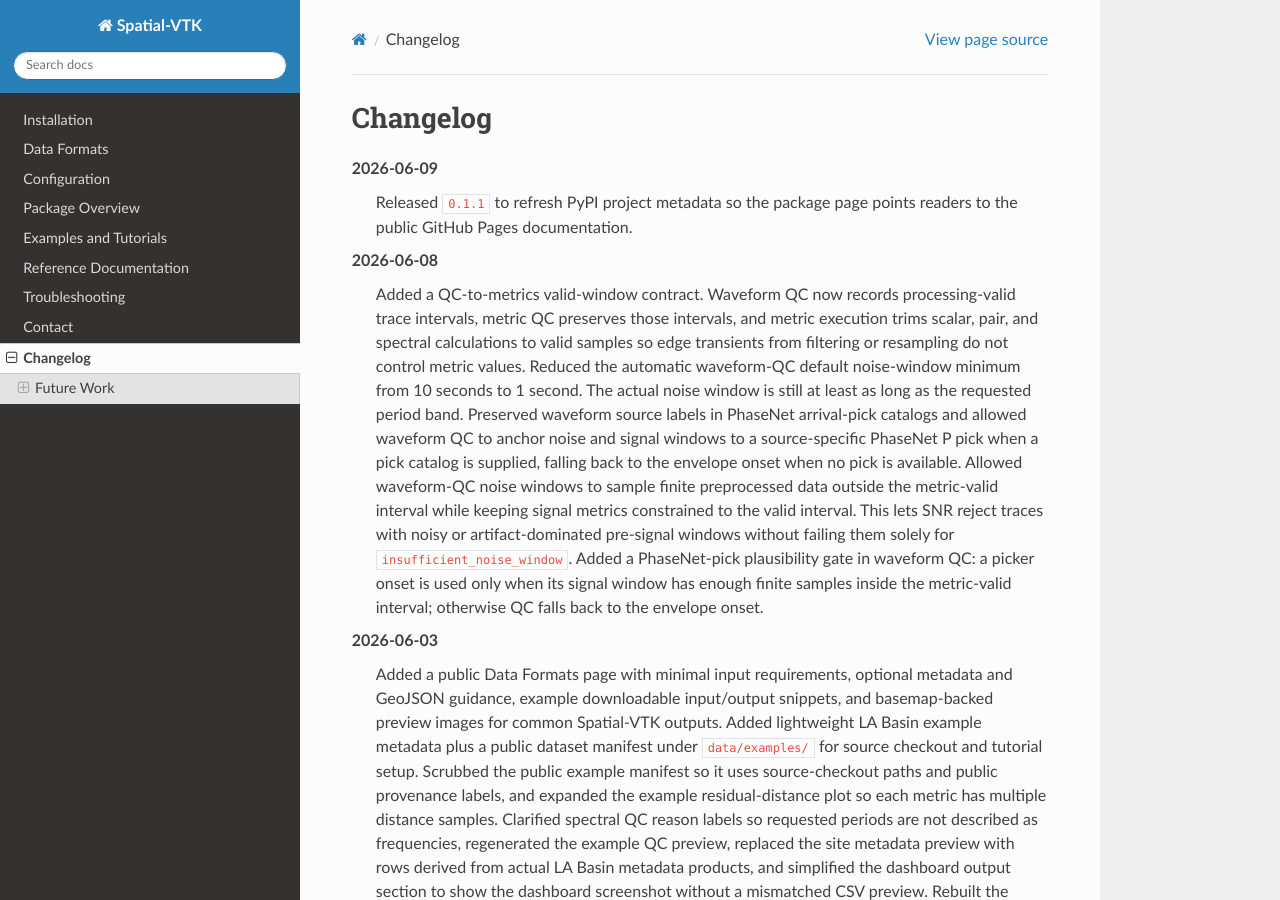
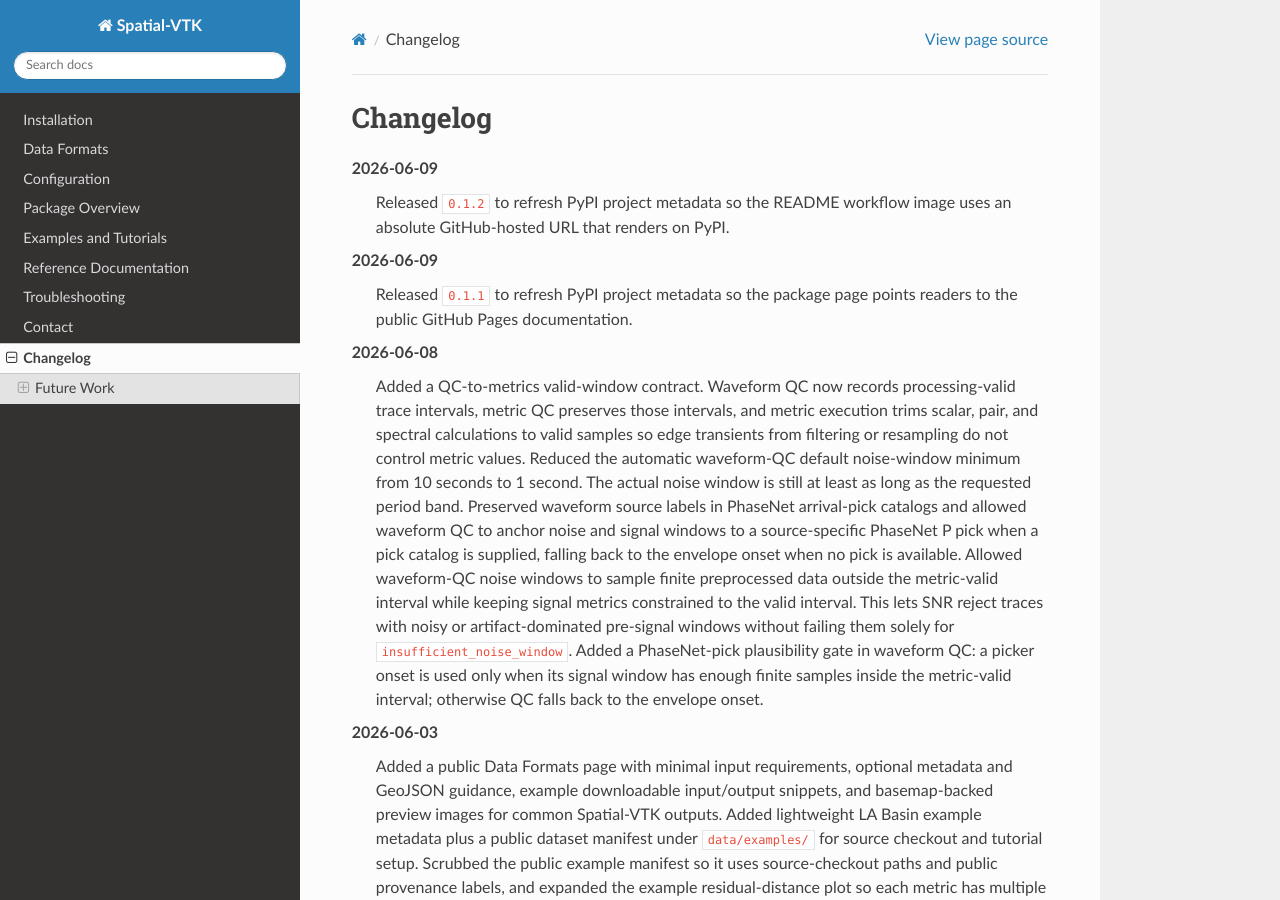
Before and after one commit to bcbirkel/spatial-vtk, a Sphinx documentation site: the page built from docs/changelog.rst, in a window 1280 px wide and 900 px high. Built offline with Sphinx 7.4.7 and the Read the Docs theme 3.1.0, drawn with Linux system fonts in a browser that asks for light colours; pages that are not in the unit, such as notebooks, are missing from menus.

Commit message:
Fix PyPI README workflow image

```diff
--- a/docs/changelog.rst
+++ b/docs/changelog.rst
@@ -1,5 +1,9 @@
 Changelog
 =========
+
+2026-06-09
+   Released ``0.1.2`` to refresh PyPI project metadata so the README workflow
+   image uses an absolute GitHub-hosted URL that renders on PyPI.
 
 2026-06-09
    Released ``0.1.1`` to refresh PyPI project metadata so the package page
--- a/pyproject.toml
+++ b/pyproject.toml
@@ -4,7 +4,7 @@
 
 [project]
 name = "spatial-vtk"
-version = "0.1.1"
+version = "0.1.2"
 description = "spatial-vtk provides spatial validation tools for ground-motion simulations, with data QC, residual and metric calculations, geologic metadata integration, spatial statistics, extensive mapping capabilities, and interactive dashboards for quantifying and visualizing model performance patterns."
 readme = "README.md"
 requires-python = ">=3.10"
--- a/src/spatial_vtk/__init__.py
+++ b/src/spatial_vtk/__init__.py
@@ -2,6 +2,6 @@
 
 from __future__ import annotations
 
-__version__ = "0.1.1"
+__version__ = "0.1.2"
 
 __all__ = ["__version__"]
```
Also changed, not shown: README.md (+1 -1 lines).
